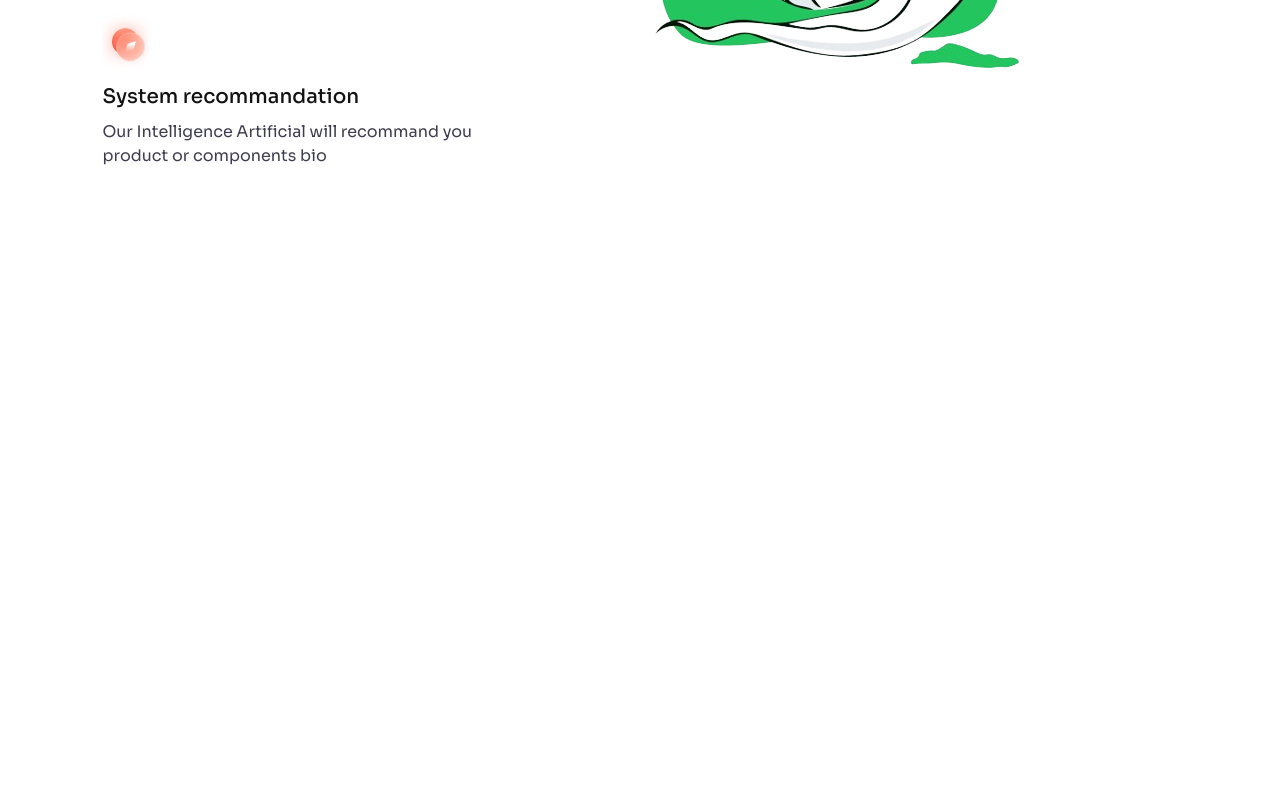
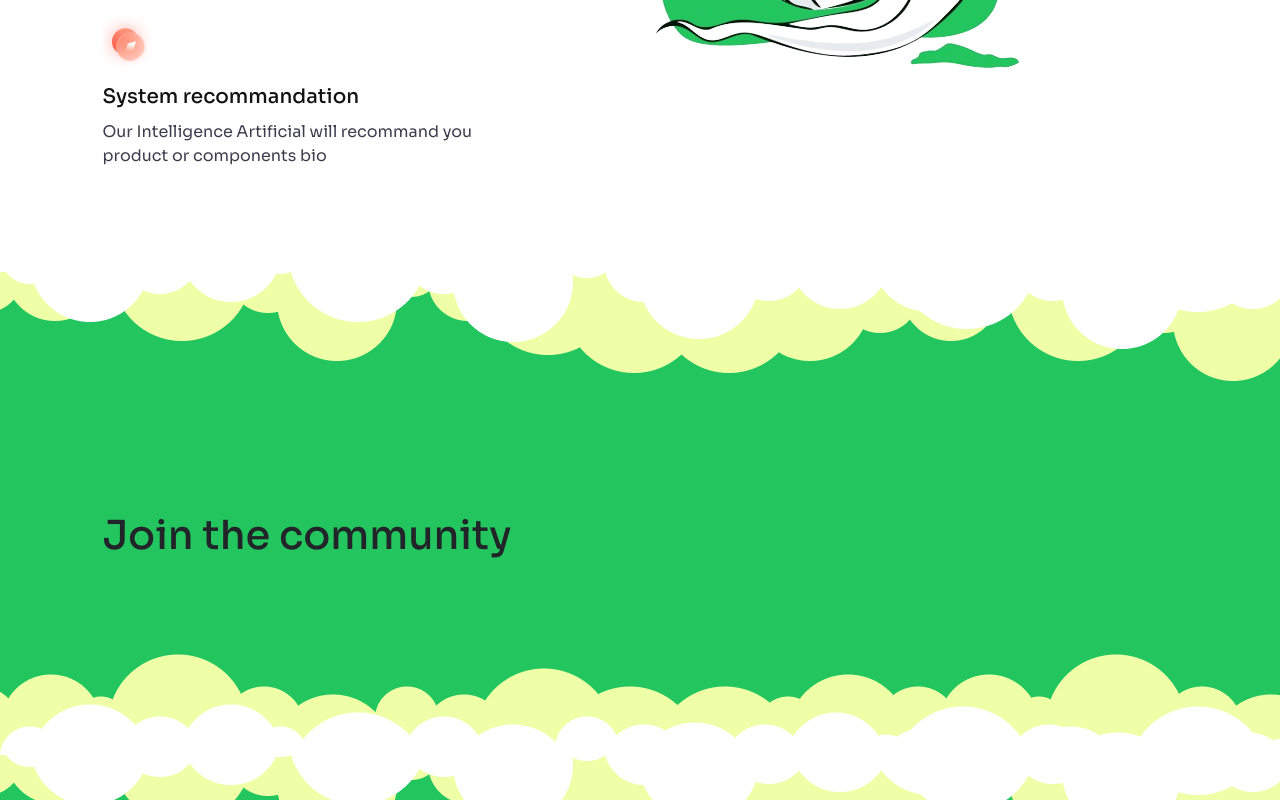
Before and after one commit to KiritoEM/bioSync, a Next.js app: page / in a window 1280 px wide. Shown: the part 1489-2289 px from the top of the page. Before the commit the page ends 1657 px from the top, so only its background shows below. Built offline with nearby package versions, Linux system fonts and the light colour scheme.

Commit message:
add header to landing-community

```diff
--- /dev/null
+++ b/src/components/sections/landing/LandingCommunity.tsx
@@ -0,0 +1,18 @@
+const LandingCommunity = (): JSX.Element => {
+  return (
+    <section className="landing__community">
+      <div className="row">
+        <div className="col-6">
+          <div className="community-header">
+            <h1>Join the community</h1>
+          </div>
+        </div>
+        <div className="col-6">
+          <div className="community-suscribe"></div>
+        </div>
+      </div>
+    </section>
+  );
+};
+
+export default LandingCommunity;
--- a/src/pages/index.tsx
+++ b/src/pages/index.tsx
@@ -1,6 +1,7 @@
 import LandingLayout from "@/components/Layouts/LandingLayout";
 import MetaTitle from "@/components/meta/MetaTitle";
 import LandingAbout from "@/components/sections/landing/LandingAbout";
+import LandingCommunity from "@/components/sections/landing/LandingCommunity";
 import LandingFeatures from "@/components/sections/landing/LandingFeatures";
 import LandingHero from "@/components/sections/landing/LandingHero";
 import React, { Fragment } from "react";
@@ -14,6 +15,7 @@ const landing = (): JSX.Element => {
           <LandingHero />
           <LandingAbout />
           <LandingFeatures />
+          <LandingCommunity />
         </LandingLayout>
       </section>
     </Fragment>
--- a/src/styles/landing.scss
+++ b/src/styles/landing.scss
@@ -1,3 +1,4 @@
 @import "./sections/landing/landing-hero.scss";
 @import "./sections/landing/landing-about.scss";
 @import "./sections/landing/landing-features.scss";
+@import "./sections/landing/landing-community.scss";
--- /dev/null
+++ b/src/styles/sections/landing/landing-community.scss
@@ -0,0 +1,7 @@
+.landing__community {
+    margin-top: 13vh;
+    background-image: url("/community-bg.png");
+    padding: 30vh;
+    background-size: contain;
+    @include container;
+}
```
Also changed, not shown: src/components/sections/landing/landingCommunity.tsx (deleted, +0 -9 lines), public/community-bg.png (added).
